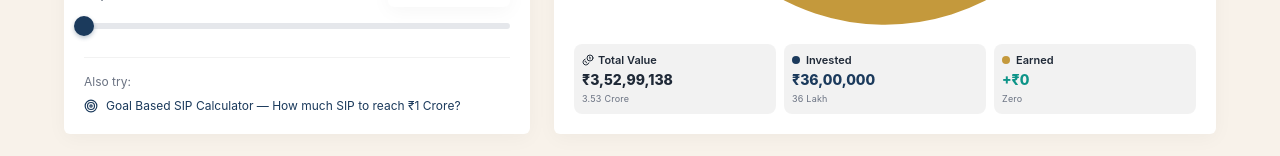
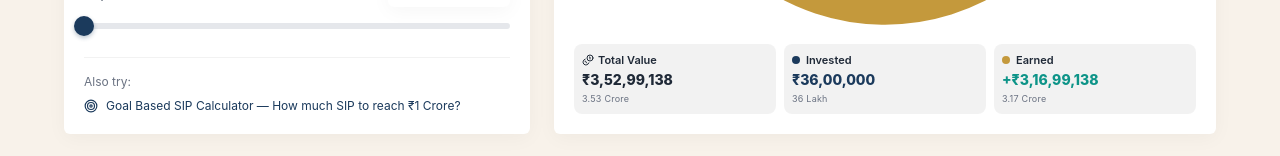
Before and after one commit to wwerajattigercom-netizen/SIP-Calculator, a Next.js app: page / in a window 1280 px wide. Shown: the part 760-916 px from the top of the page. Built offline with nearby package versions, Linux system fonts and the light colour scheme; a web font is replaced by a local one.

Commit message:
fix: amountEarned typo in ResultSection

```diff
--- a/src/components/ResultSection.jsx
+++ b/src/components/ResultSection.jsx
@@ -54,10 +54,10 @@ export default function ResultSection({ results }) {
             Earned
           </div>
           <div className="text-sm font-extrabold text-[var(--color-returns)]">
-            +{formatCurrency(results.wealthGained, locale, currencyCode)}
+            +{formatCurrency(results.amountEarned, locale, currencyCode)}
           </div>
           <div className="text-[9px] text-gray-500 dark:text-gray-400 mt-0.5 tracking-wide">
-            {formatToShortWords(results.wealthGained, isUS)}
+            {formatToShortWords(results.amountEarned, isUS)}
           </div>
         </div>
 
```
